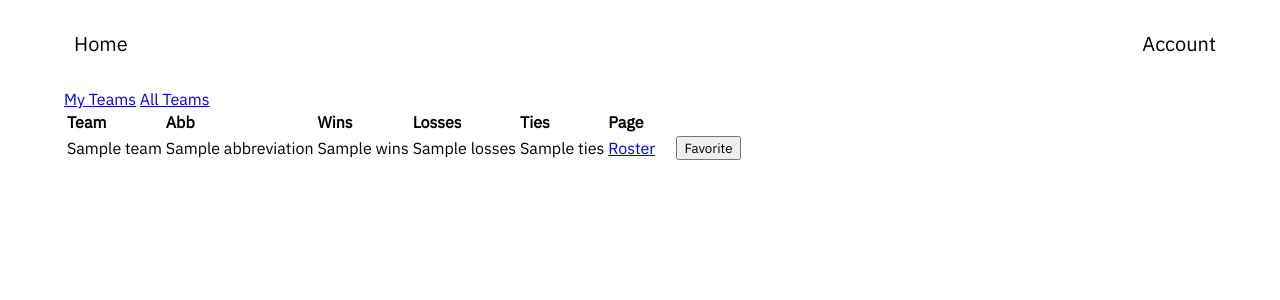
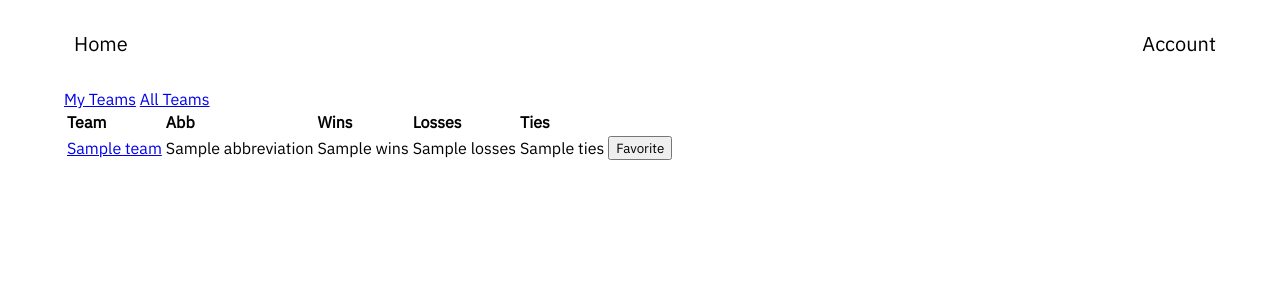
Before and after one commit to owenmoogk/nhl-fantasy, a Django app: template src/templates/teams/allTeams.html in a window 1280 px wide. Shown: the top 300 px of the page. Run offline with Django 3.2, Linux system fonts and the light colour scheme; the template is opened without the code that fills it: most values are stand-ins (such as "Sample title", 1, 10 or a date in 2020).

Commit message:
linked the team pages differently

```diff
--- a/src/templates/teams/allTeams.html
+++ b/src/templates/teams/allTeams.html
@@ -9,17 +9,15 @@
                 <th>Wins</th>
                 <th>Losses</th>
                 <th>Ties</th>
-                <th>Page</th>
                 <th></th>
             </tr>
             {%for team in teams %}
                 <tr>
-                    <td>{{team.name}}</td>
+                    <td><a href="/team/{{team.id}}">{{team.name}}</a></td>
                     <td>{{team.abbreviation}}</td>
                     <td>{{team.wins}}</td>
                     <td>{{team.losses}}</td>
                     <td>{{team.ties}}</td>
-                    <td><a href="/team/{{team.id}}">Roster</a></td>
                     <td>
                         {%include "teams/favButton.html"%}
                     </td>
```
